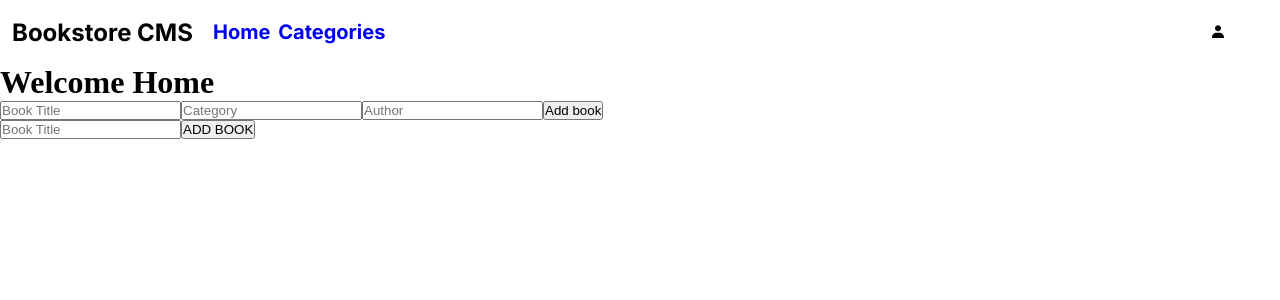
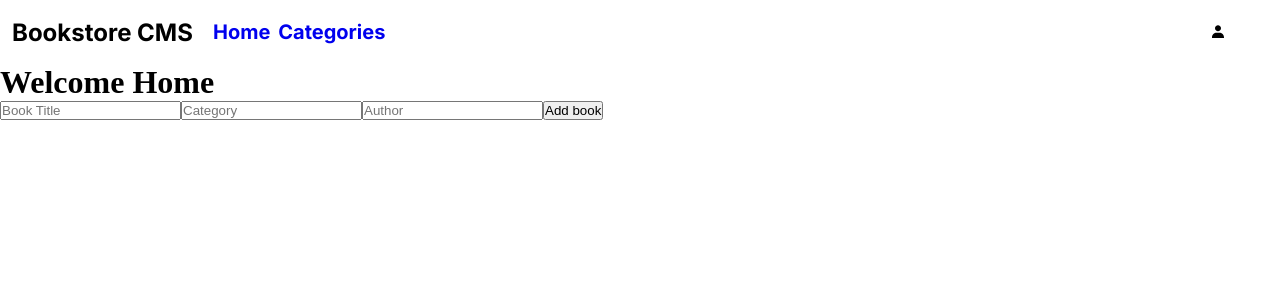
Before and after one commit to Chimoneg27/Bookstore-React, a React (Create React App) app: page / in a window 1280 px wide. Shown: the top 300 px of the page. Built offline with nearby package versions, Linux system fonts and the light colour scheme; the HTML template or start-up script is replaced by a standard one.

Commit message:
update json files

```diff
--- a/package.json
+++ b/package.json
@@ -3,6 +3,7 @@
   "version": "0.1.0",
   "private": true,
   "dependencies": {
+    "@reduxjs/toolkit": "^1.9.6",
     "@testing-library/jest-dom": "^5.17.0",
     "@testing-library/react": "^13.4.0",
     "@testing-library/user-event": "^13.5.0",
@@ -11,6 +12,7 @@
     "react": "^18.2.0",
     "react-dom": "^18.2.0",
     "react-icons": "^4.11.0",
+    "react-redux": "^8.1.2",
     "react-router-dom": "^6.16.0",
     "react-scripts": "5.0.1",
     "sort-by": "^1.2.0",
--- a/src/components/BookForm.js
+++ /dev/null
@@ -1,12 +0,0 @@
-import React from 'react';
-
-const Form = () => (
-  <div>
-    <form>
-      <input type="text" placeholder="Book Title" className="book-title" />
-      <button type="submit" className="submitBtn">ADD BOOK</button>
-    </form>
-  </div>
-);
-
-export default Form;
--- a/src/components/Home.js
+++ b/src/components/Home.js
@@ -1,16 +1,12 @@
 import React from 'react';
 import Navbar from './Navbar';
-import Form from './BookForm';
 import BookActions from './BookAction';
 
 const Home = () => (
   <div className="home-page">
     <Navbar />
     <h1>Welcome Home</h1>
-
     <BookActions />
-
-    <Form />
   </div>
 );
 
```
Also changed, not shown: 1 other file (tests, documents, lock files or other folders).
